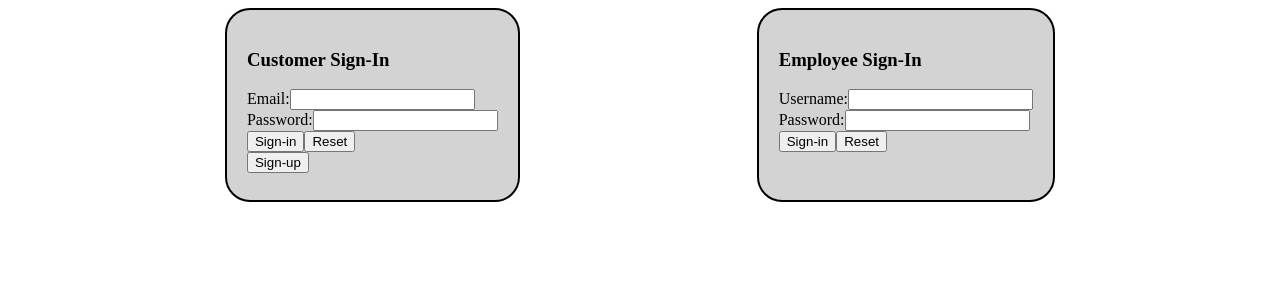
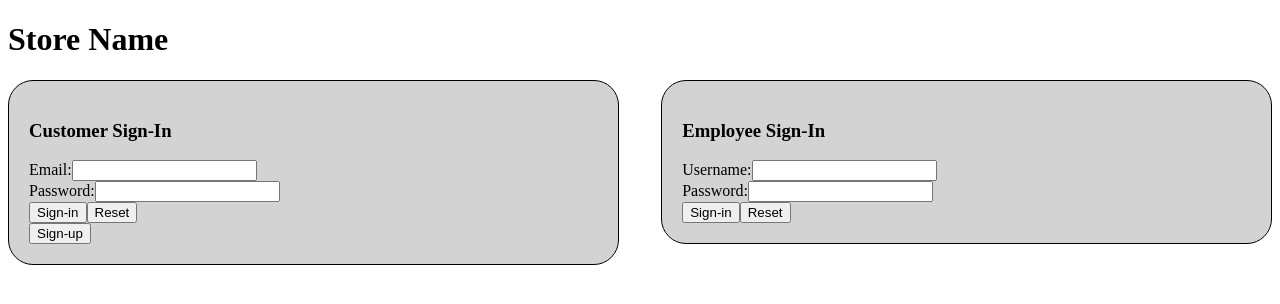
Before and after one commit to 13vovle/Capstone-Project, an Angular app in the folder Frontend/project/: page / in a window 1280 px wide. Shown: the top 304 px of the page. Built offline with nearby package versions, Linux system fonts and the light colour scheme.

Commit message:
small appearance changes for sign-in/sign-up pages

```diff
--- a/Frontend/project/src/app/app.component.html
+++ b/Frontend/project/src/app/app.component.html
@@ -1 +1,4 @@
+<header>
+    <h1>Store Name</h1>
+</header>
 <router-outlet></router-outlet>
--- a/Frontend/project/src/app/sign-in/sign-in.component.css
+++ b/Frontend/project/src/app/sign-in/sign-in.component.css
@@ -1,18 +1,19 @@
-.flex-container {
-    display: flex;
+#Customer {
+    float: left;
+    width: 45%;
+    margin: auto;
+    padding: 20px;
+    border: 1px solid black;
+    border-radius: 25px;
+    background: lightgrey;
 }
 
-.flex-child {
-    margin:auto;
-    border: 2px solid black;
+#Employee {
+    float: right;
+    width: 45%;
+    margin: auto;
+    padding: 20px;
+    border: 1px solid black;
     border-radius: 25px;
     background: lightgrey;
-    padding: 20px;
-    height: 150px;
-    width:75pxs;
 }
-
-.flex-child:first-child {
-    margin-right: 20px;
-
-}
--- a/Frontend/project/src/app/sign-in/sign-in.component.html
+++ b/Frontend/project/src/app/sign-in/sign-in.component.html
@@ -1,35 +1,31 @@
-<div class="flex-container">
-
-    <div class="flex-child">
-        <form #userRef = "ngForm" (ngSubmit) = "user_signin(userRef.value)">
-            <h3>Customer Sign-In</h3>
+<div>
+    <div id="Customer">
+        <h3>Customer Sign-In</h3>
+        <form #userRef="ngForm" (ngSubmit)="user_signin(userRef.value)">
             <label>Email:</label>
-            <input type = "text" name = "c_email" ngModel/><br/>
+            <input type="text" name="c_email" ngModel /><br />
 
             <label>Password:</label>
-            <input type = "text" name = "c_password" ngModel/><br/>
+            <input type="text" name="c_password" ngModel /><br />
 
-            <input type ="submit" value ="Sign-in"/>
-            <input type ="reset" value = "Reset"/><br/>
-
+            <input type="submit" value="Sign-in" />
+            <input type="reset" value="Reset" />
         </form>
-
-        <input type = "button" value = "Sign-up" (click) = "reroute_signup()"/>
-
+        <input type="button" value="Sign-up" (click)="reroute_signup()" />
     </div>
 
-    <div class="flex-child">
+    <div id="Employee">
         <h3>Employee Sign-In</h3>
-        <form #empRef = "ngForm" (ngSubmit) = "emp_admin_signin(empRef.value)">
+        <form #empRef="ngForm" (ngSubmit)="emp_admin_signin(empRef.value)">
             <label>Username:</label>
-            <input type = "text" name = "e_username"/><br/>
+            <input type="text" name="e_username" /><br />
 
             <label>Password:</label>
-            <input type = "text" name = "e_password"/><br/>
+            <input type="text" name="e_password" /><br />
 
-            <input type ="submit" value ="Sign-in"/>
-            <input type ="reset" value = "Reset"/><br/>
+            <input type="submit" value="Sign-in" />
+            <input type="reset" value="Reset" /><br />
         </form>
     </div>
 
-  </div>
+</div>
--- a/Frontend/project/src/app/sign-up/sign-up.component.css
+++ b/Frontend/project/src/app/sign-up/sign-up.component.css
@@ -5,5 +5,5 @@
     background: lightgrey;
     padding: 20px;
     height: 75%;
-    width:25%;
+    width:50%;
 }
```
